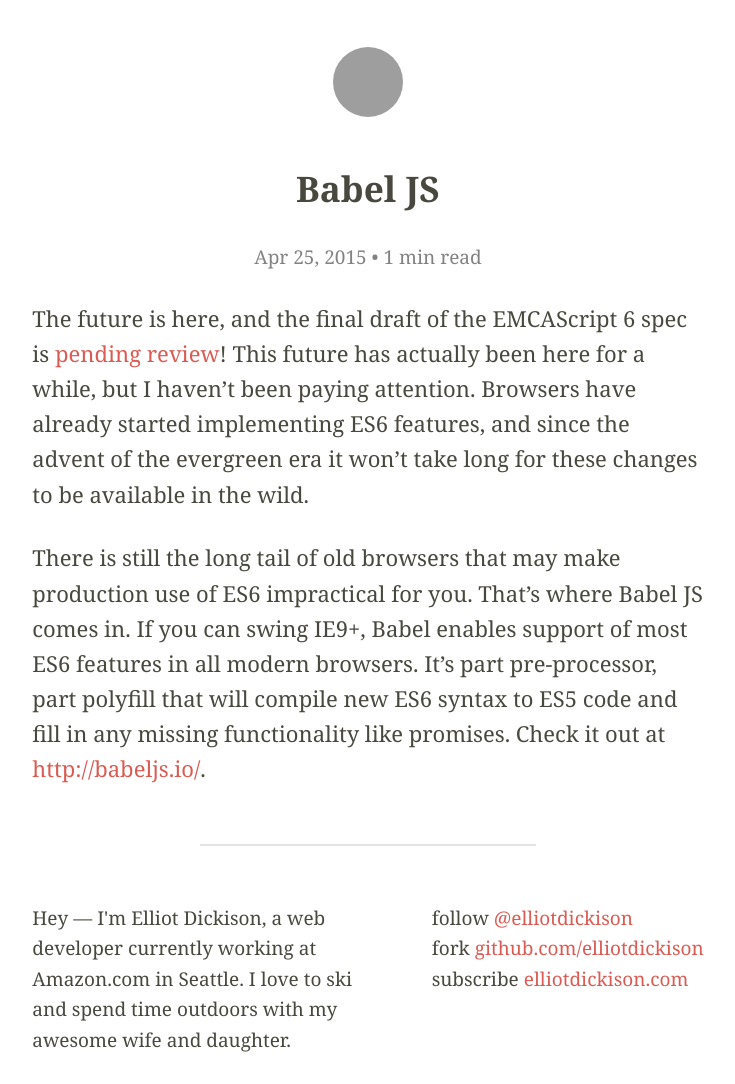
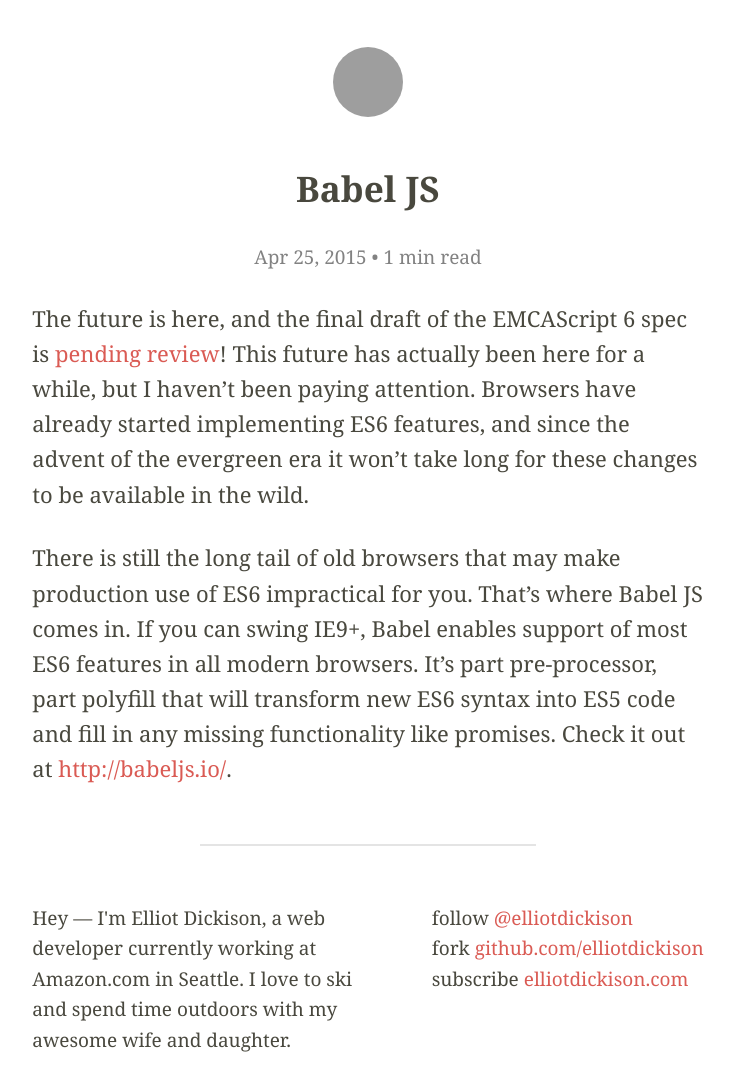
Before and after one commit to elliotdickison/elliotdickison.github.io, a Jekyll site: the page built from _posts/2015-04-25-babel-js.md, in a window 1280 px wide. Shown: the whole page, without its empty margins (272-1007 px from the left). Built offline with Jekyll 4.4.1, drawn with Linux system fonts in a browser that asks for light colours; nearby versions of some CDN libraries; grey boxes are pictures that could not be loaded.

Commit message:
Babel JS Post

```diff
--- a/_posts/2015-04-25-babel-js.md
+++ b/_posts/2015-04-25-babel-js.md
@@ -7,4 +7,4 @@
 
 The future is here, and the final draft of the EMCAScript 6 spec is [pending review](http://wiki.ecmascript.org/doku.php?id=harmony:specification_drafts#final_draft)! This future has actually been here for a while, but I haven't been paying attention. Browsers have already started implementing ES6 features, and since the advent of the evergreen era it won't take long for these changes to be available in the wild.
 
-There is still the long tail of old browsers that may make production use of ES6 impractical for you. That's where Babel JS comes in. If you can swing IE9+, Babel enables support of most ES6 features in all modern browsers. It's part pre-processor, part polyfill that will compile new ES6 syntax to ES5 code and fill in any missing functionality like promises. Check it out at [http://babeljs.io/](http://babeljs.io/).
+There is still the long tail of old browsers that may make production use of ES6 impractical for you. That's where Babel JS comes in. If you can swing IE9+, Babel enables support of most ES6 features in all modern browsers. It's part pre-processor, part polyfill that will transform new ES6 syntax into ES5 code and fill in any missing functionality like promises. Check it out at [http://babeljs.io/](http://babeljs.io/).
```
